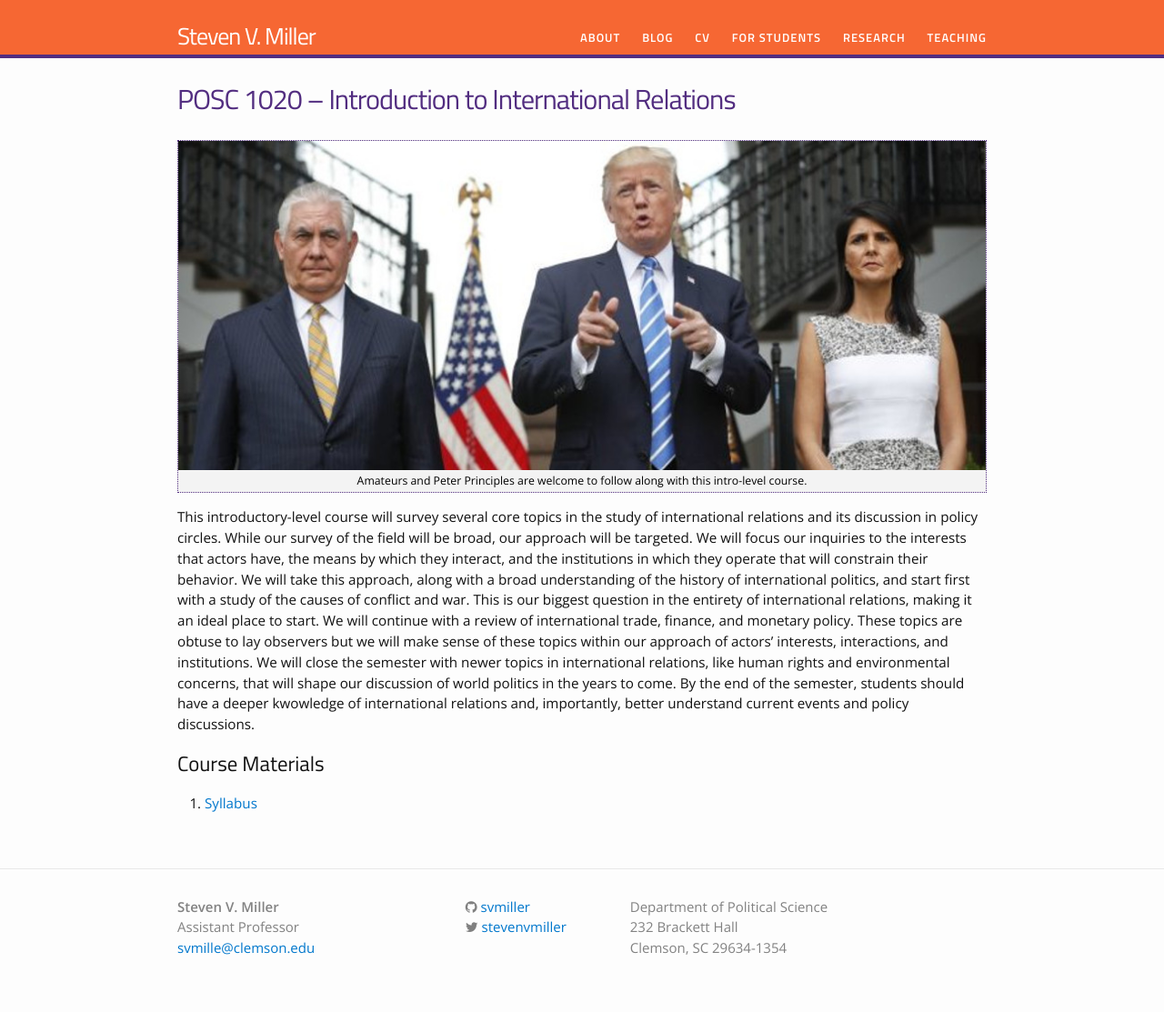
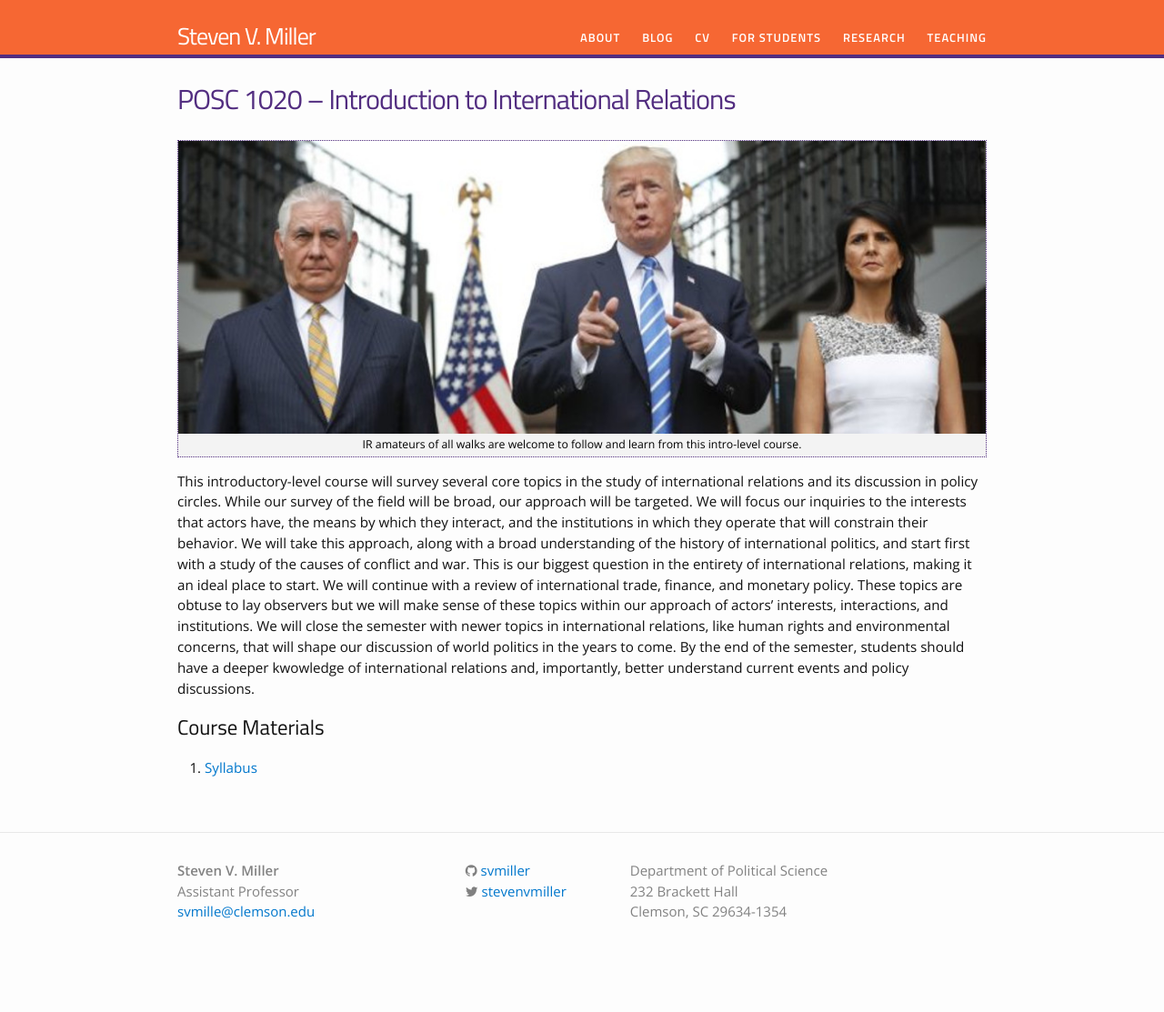
Before and after one commit to svmiller/svmiller.github.io, a Jekyll site: the page built from teaching/posc-1020.md, in a window 1280 px wide. Shown: the whole page at 91% size. Built offline with Jekyll 4.4.1, drawn with Linux system fonts in a browser that asks for light colours; nearby versions of some CDN libraries; some web fonts are replaced; after the commit the page ends 1074 px from its top, so only the background shows below that.

Commit message:
update page/image

```diff
--- a/teaching/posc-1020.md
+++ b/teaching/posc-1020.md
@@ -4,7 +4,7 @@
 permalink: /teaching/posc-1020-introduction-to-international-relations/
 ---
 
-{% include image.html url="/images/trump-tillerson-haley.jpg" caption="Amateurs and Peter Principles are welcome to follow along with this intro-level course." width=897 align="center" %}
+{% include image.html url="/images/trump-tillerson-haley.jpg" caption="IR amateurs of all walks are welcome to follow and learn from this intro-level course." width=897 align="center" %}
 
 This introductory-level course will survey several core topics in the study of international relations and its discussion in policy circles. While our survey of the field will be broad, our approach will be targeted. We will focus our inquiries to the interests that actors have, the means by which they interact, and the institutions in which they operate that will constrain their behavior. We will take this approach, along with a broad understanding of the history of international politics, and start first with a study of the causes of conflict and war. This is our biggest question in the entirety of international relations, making it an ideal place to start. We will continue with a review of international trade, finance, and monetary policy. These topics are obtuse to lay observers but we will make sense of these topics within our approach of actors' interests, interactions, and institutions. We will close the semester with newer topics in international relations, like human rights and environmental concerns, that will shape our discussion of world politics in the years to come. By the end of the semester, students should have a deeper kwowledge of international relations and, importantly, better understand current events and policy discussions.
 
```
Also changed, not shown: images/trump-tillerson-haley.jpg.
